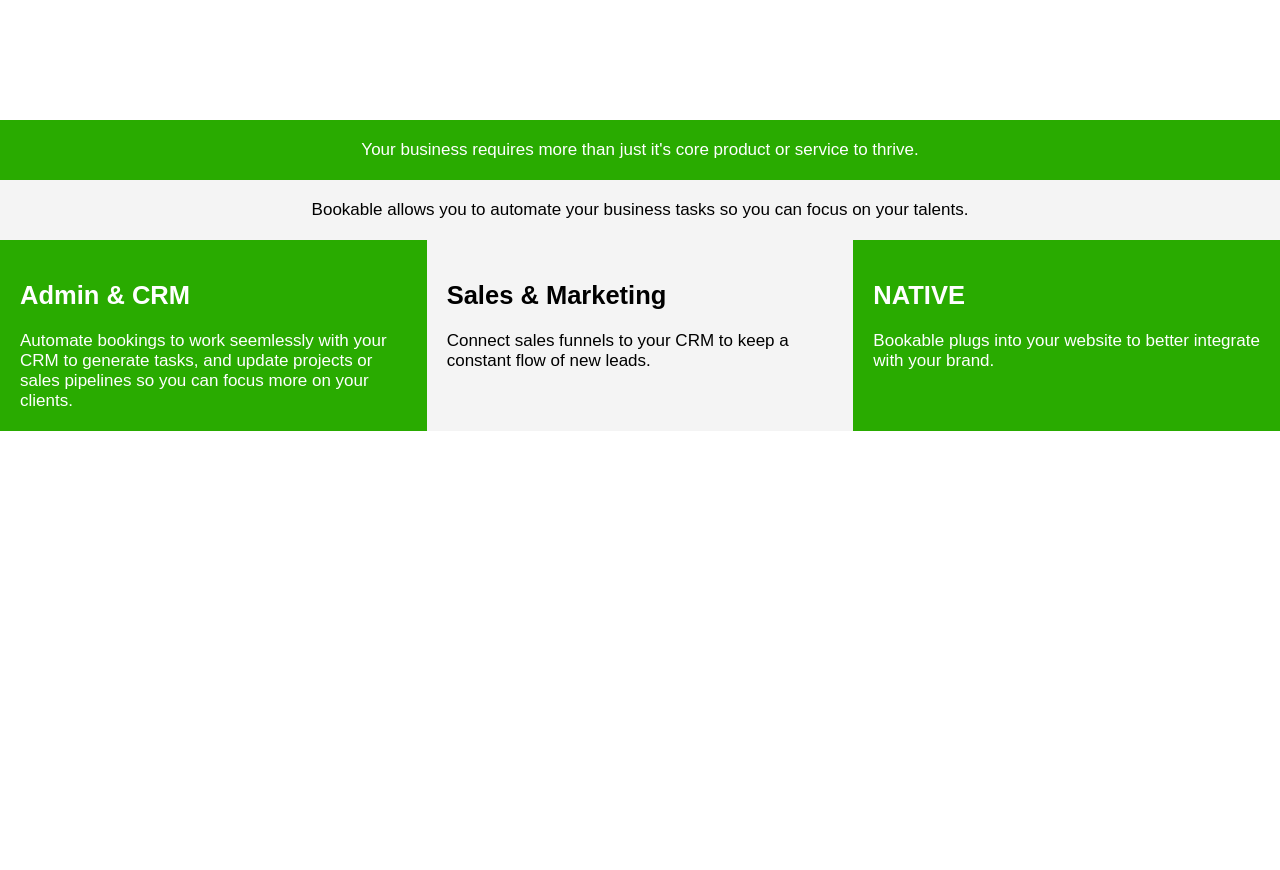
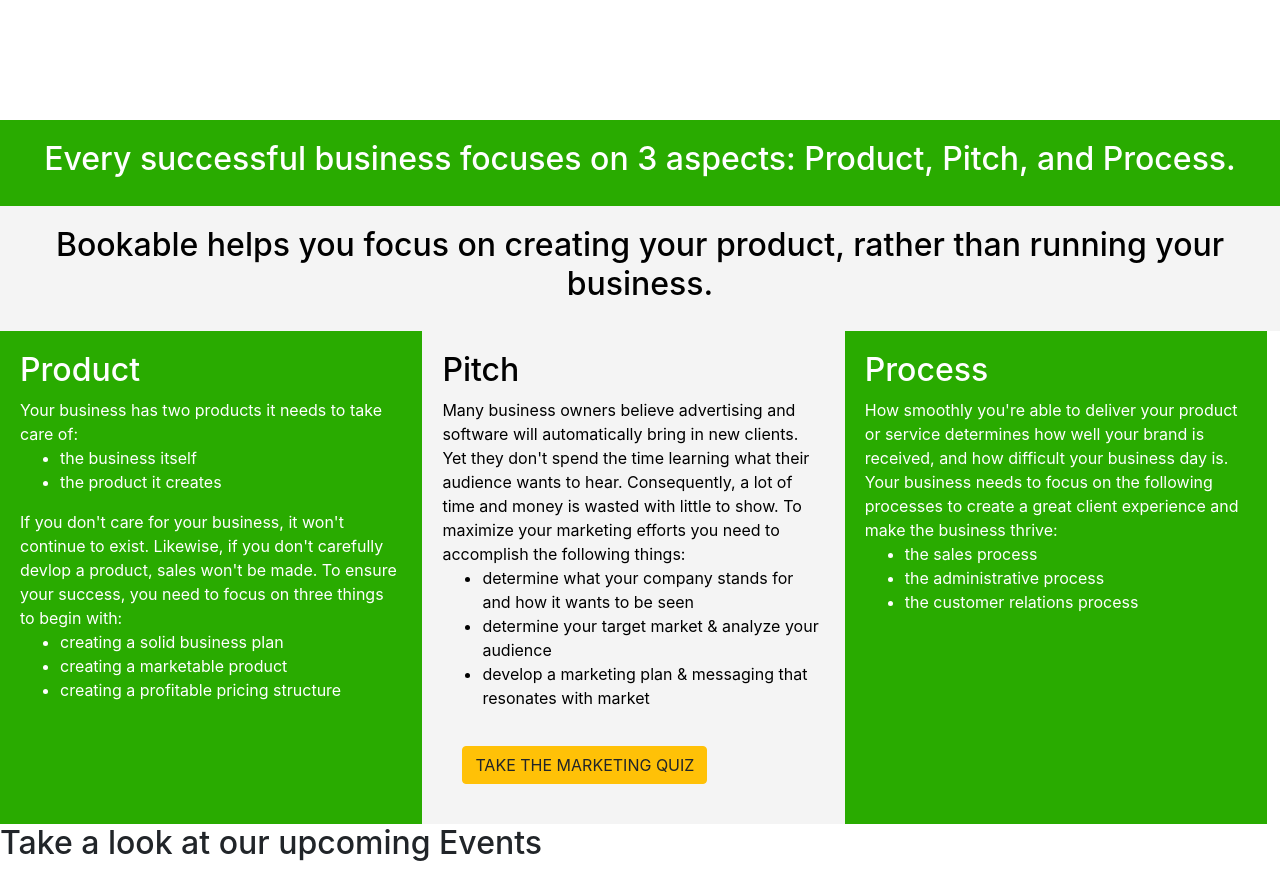
Before and after one commit to mknapp360/bookable, a website: page index.html in a window 1280 px wide. Shown: the part 680-1550 px from the top of the page. Before the commit the page ends 1111 px from the top, so only its background shows below. Drawn offline with nearby package versions, Linux system fonts and the light colour scheme; a script that the page names is missing.

Commit message:
Add files via upload

```diff
--- a/index.html
+++ b/index.html
@@ -5,32 +5,101 @@
   <meta name="viewport" content="width=device-width, initial-scale=1.0">
   <meta http-equiv="X-UA-Compatible" content="ie=edge">
   <link rel="stylesheet" href="css/style.css">
+  <link rel="stylesheet" href="css/bootstrap.css">
   <title>Bookable</title>
 </head>
 <body>
   <header id="showcase">
   </header>
   <section id="section-a">
-    Your business requires more than just it's core product or service to thrive.
+    <h2>Every successful business focuses on 3 aspects: Product, Pitch, and Process.</h2>
   </section>
   <section id="section-b">
-    Bookable allows you to automate your business tasks so you can focus on your talents.
+    <h2>Bookable helps you focus on creating your product, rather than running your business.</h2>
+
   </section>
   <section id="section-c">
     <div class="box-1">
-    <h2>Admin & CRM</h2>
-    Automate bookings to work seemlessly with your CRM to generate tasks, and
-    update projects or sales pipelines so you can focus more on your clients.
+    <h2>Product</h2>
+    Your business has two products it needs to take care of:
+        <ul>
+            <li>the business itself</li>
+            <li>the product it creates</li>
+        </ul>
+    If you don't care for your business, it won't continue to exist. Likewise, if you don't carefully devlop a product, sales won't be made. To ensure your success, you need to focus on three things to begin with:
+    <ul>
+        <li>creating a solid business plan </li>
+        <li>creating a marketable product</li>
+        <li>creating a profitable pricing structure</li>
+    </ul>
   </div>
   <div class="box-2">
-    <h2>Sales & Marketing</h2>
-    Connect sales funnels to your CRM to keep a constant flow of new leads.
+    <h2>Pitch</h2>
+    Many business owners believe advertising and software will automatically bring in new clients. Yet they don't spend the time learning what their audience wants to hear. Consequently, a lot of time and money is wasted with little to show. To maximize your marketing efforts you need to accomplish the following things:
+    <ul>
+        <li>determine what your company stands for and how it wants to be seen</li>
+        <li>determine your target market & analyze your audience</li>
+        <li>develop a marketing plan & messaging that resonates with market</li>
+    </ul>
+
+    <div class="get-started-button">
+        <button class="btn btn-warning" id="btnModal" data-toggle="modal" data-target="#marketModal">TAKE THE MARKETING QUIZ</button>
+    </div>
+
+
+
   </div>
+
+            <!-- Marketing Modal-->
+                <div class="modal fade" id="marketModal" role="dialog">
+                        <div class="modal-dialog" role="document">
+                          <div class="modal-content">
+                            <div class="modal-header">
+                              <h5 class="modal-title">Get Your Marketing on Track</h5>
+                              <button type="button" class="close" data-dismiss="modal" aria-label="Close">
+                                <span aria-hidden="true">&times;</span>
+                              </button>
+                            </div>
+                            <div class="modal-body">
+                              <!-- typeform code-->
+                              <div class="typeform-widget" data-url="https://southeastwealth.typeform.com/to/eCloyM" style="width: 100%; height: 500px;"></div> <script> (function() { var qs,js,q,s,d=document, gi=d.getElementById, ce=d.createElement, gt=d.getElementsByTagName, id="typef_orm", b="https://embed.typeform.com/"; if(!gi.call(d,id)) { js=ce.call(d,"script"); js.id=id; js.src=b+"embed.js"; q=gt.call(d,"script")[0]; q.parentNode.insertBefore(js,q) } })() </script> <div style="font-family: Sans-Serif;font-size: 12px;color: #999;opacity: 0.5; padding-top: 5px;"> powered by <a href="https://admin.typeform.com/signup?utm_campaign=eCloyM&utm_source=typeform.com-13642055-Pro&utm_medium=typeform&utm_content=typeform-embedded-poweredbytypeform&utm_term=EN" style="color: #999" target="_blank">Typeform</a> </div>
+                            </div>
+                            <div class="modal-footer">
+                              <button type="button" class="btn btn-secondary" data-dismiss="modal">Close</button>
+                            </div>
+                          </div>
+                        </div>
+                </div>
+
   <div class="box-3">
-    <h2>NATIVE</h2>
-    Bookable plugs into your website to better integrate with your brand.
+    <h2>Process</h2>
+    How smoothly you're able to deliver your product or service determines how well your brand is received, and how difficult your business day is. Your business needs to focus on the following processes to create a great client experience and make the business thrive:
+    <ul>
+        <li>the sales process</li>
+        <li>the administrative process</li>
+        <li>the customer relations process</li>
+    </ul>
+
 </div>
   </section>
 
+    <section id="section-d">
+
+  </section>
+
+    <section id="section-e">
+    <h2>Take a look at our upcoming Events</h2>
+  </section>
+
+
+
+        <script src="js/jquery.min.js"></script>
+        <script src="js/popper.min.js"></script>
+        <script src="js/bootstrap.min.js"></script>
+
+<script src="https://code.jquery.com/jquery-3.3.1.slim.min.js" integrity="sha384-q8i/X+965DzO0rT7abK41JStQIAqVgRVzpbzo5smXKp4YfRvH+8abtTE1Pi6jizo" crossorigin="anonymous"></script>
+<script src="https://cdnjs.cloudflare.com/ajax/libs/popper.js/1.14.7/umd/popper.min.js" integrity="sha384-UO2eT0CpHqdSJQ6hJty5KVphtPhzWj9WO1clHTMGa3JDZwrnQq4sF86dIHNDz0W1" crossorigin="anonymous"></script>
+<script src="https://stackpath.bootstrapcdn.com/bootstrap/4.3.1/js/bootstrap.min.js" integrity="sha384-JjSmVgyd0p3pXB1rRibZUAYoIIy6OrQ6VrjIEaFf/nJGzIxFDsf4x0xIM+B07jRM" crossorigin="anonymous"></script>
+
 </body>
 </html>
```
